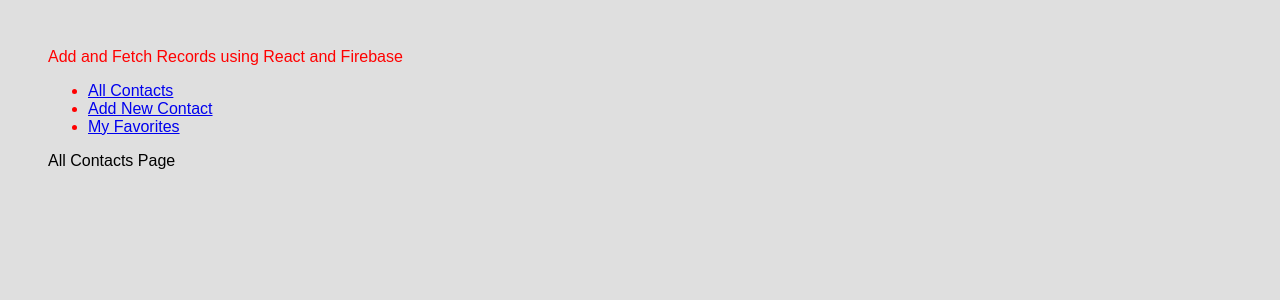
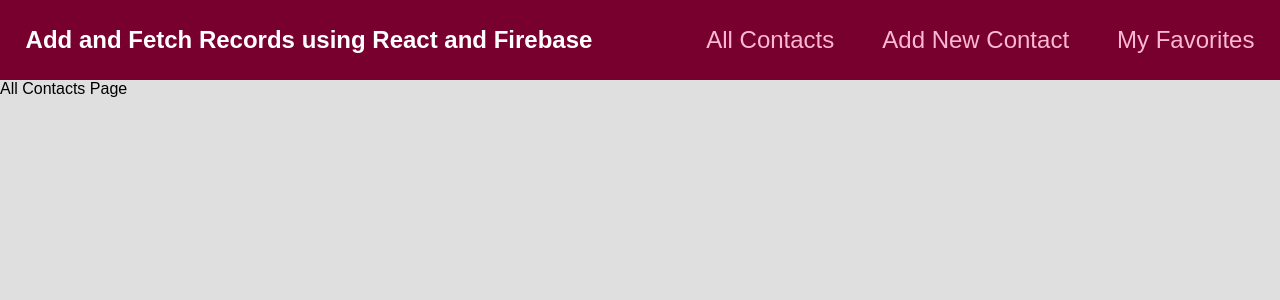
Before and after one commit to arulprofessional/react-ogqv7r, a React (Create React App) app: page / in a window 1280 px wide. Shown: the top 300 px of the page. Built offline with nearby package versions, Linux system fonts and the light colour scheme.

Commit message:
Style Fixes

```diff
--- a/src/App.js
+++ b/src/App.js
@@ -10,8 +10,6 @@
 
 export default function App() {
   return (
-    <div>
-      <BrowserRouter>
     <Routes>
       <Route path="/" element={<MainNavigation />}>
         <Route index element={<AllContactsPage />} />
@@ -19,7 +17,5 @@
         <Route path="favorites" exact element={<FavoritesPage />} />
       </Route>
     </Routes>
-      </BrowserRouter>
-    </div>
   );
 }
--- a/src/components/layout/MainNavigation.js
+++ b/src/components/layout/MainNavigation.js
@@ -8,7 +8,9 @@
   return (
     <>
       <header className={classes.header}>
-        <div>Add and Fetch Records using React and Firebase</div>
+        <div className={classes.logo}>
+          Add and Fetch Records using React and Firebase
+        </div>
         <nav>
           <ul>
             <li>
--- a/src/components/layout/MainNavigation.module.css
+++ b/src/components/layout/MainNavigation.module.css
@@ -1,3 +1,47 @@
 .header {
-  color: red;
+  width: 100%;
+  height: 5rem;
+  display: flex;
+  align-items: center;
+  justify-content: space-between;
+  background-color: #77002e;
+  padding: 0 2%;
 }
+
+.logo {
+  font-size: 1.5rem;
+  color: white;
+  font-weight: bold;
+}
+
+.header ul {
+  list-style: none;
+  margin: 0;
+  padding: 0;
+  display: flex;
+  align-items: baseline;
+}
+
+.header li {
+  margin-left: 3rem;
+}
+
+.header a {
+  text-decoration: none;
+  font-size: 1.5rem;
+  color: #fcb8d2;
+}
+
+.header a:hover,
+.header a:active,
+.header a.active {
+  color: white;
+}
+
+.badge {
+  background-color: #cc2062;
+  color: white;
+  border-radius: 12px;
+  padding: 0 1rem;
+  margin-left: 0.5rem;
+}
--- a/src/index.js
+++ b/src/index.js
@@ -1,5 +1,7 @@
 import React, { StrictMode } from 'react';
 import { createRoot } from 'react-dom/client';
+
+import { BrowserRouter } from 'react-router-dom';
 
 import App from './App';
 
@@ -7,7 +9,7 @@
 const root = createRoot(rootElement);
 
 root.render(
-  <StrictMode>
+  <BrowserRouter>
     <App />
-  </StrictMode>
+  </BrowserRouter>
 );
--- a/src/style.css
+++ b/src/style.css
@@ -4,7 +4,7 @@
 
 body {
   font-family: sans-serif;
-  margin: 3rem;
+  margin: 0rem;
   background-color: #dfdfdf;
 }
 
```
Lines whose indentation alone changed are shown as unchanged.
